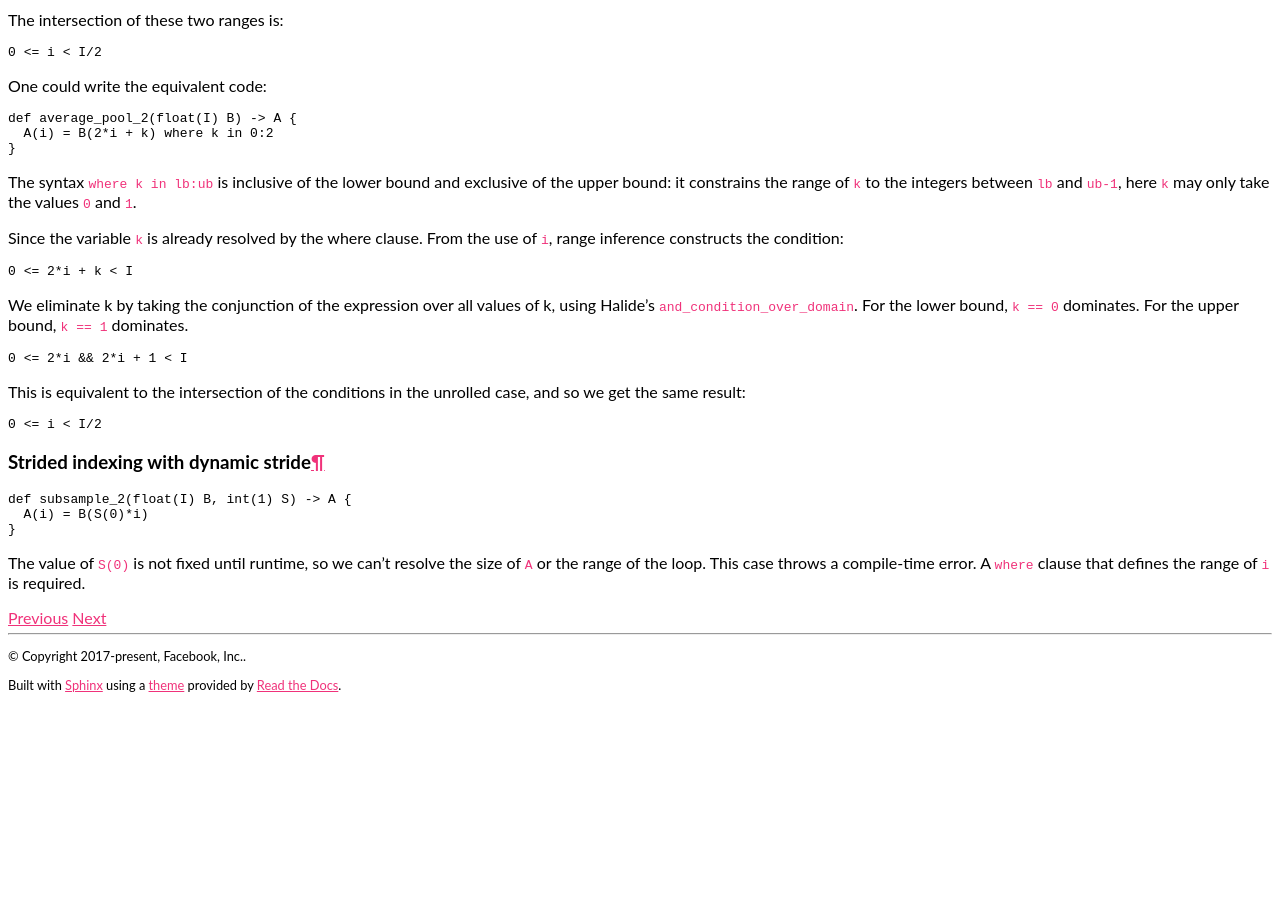
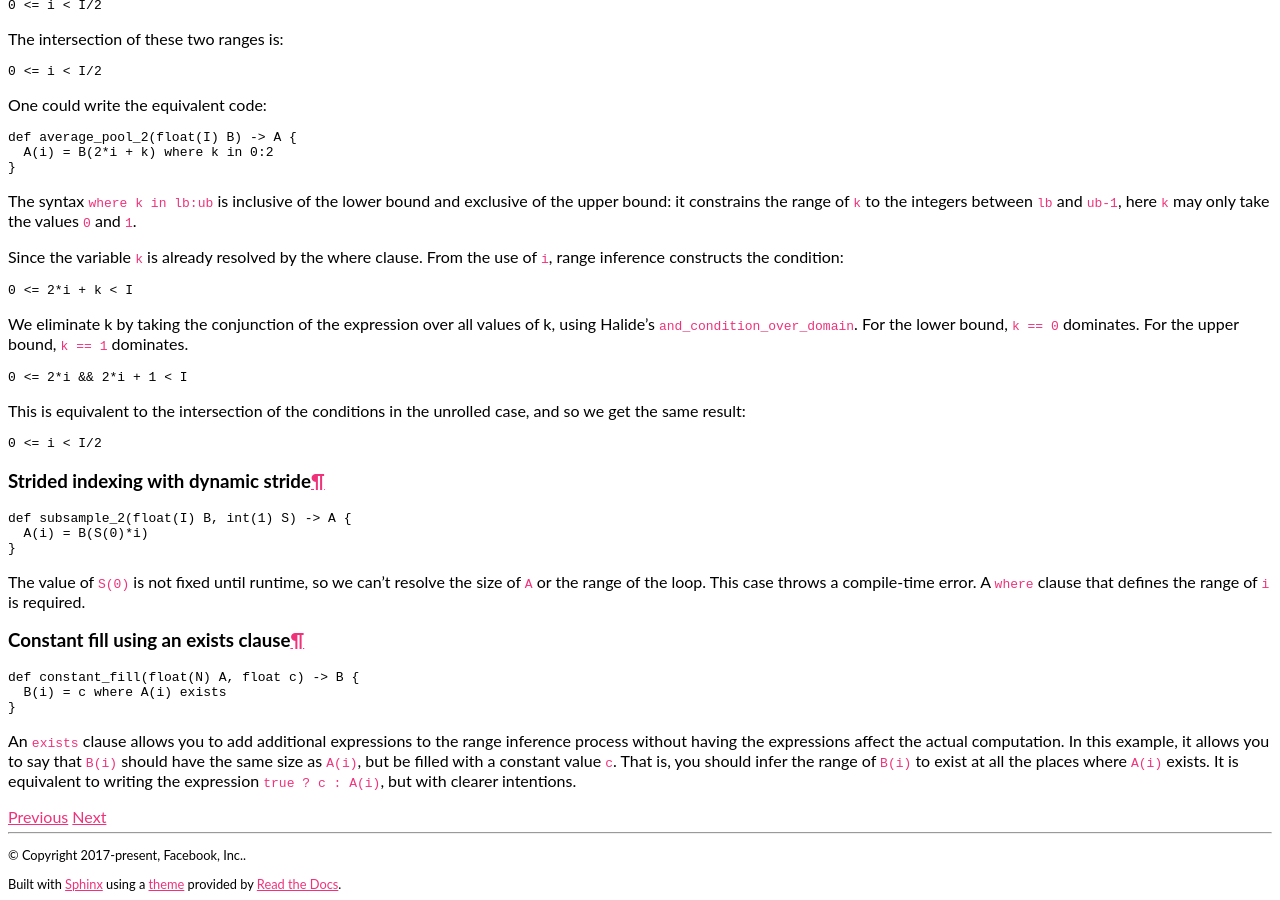
Before and after one commit to facebookresearch/TensorComprehensions, a Sphinx documentation site: the page built from docs/source/inference.rst, in a window 1280 px wide and 900 px high, scrolled down 4298 px. Built offline with Sphinx 7.4.7 and the Read the Docs theme 2.0.0, drawn with Linux system fonts in a browser that asks for light colours; before the commit the page ends 4999 px from its top, so only the background shows below that; some of the changed text lies outside the part shown.

Commit message:
Add docs and address comments

```diff
--- a/docs/source/inference.rst
+++ b/docs/source/inference.rst
@@ -271,3 +271,20 @@
 The value of :code:`S(0)` is not fixed until runtime, so we can't resolve the
 size of :code:`A` or the range of the loop. This case throws a compile-time
 error. A :code:`where` clause that defines the range of :code:`i` is required.
+
+Constant fill using an exists clause
+~~~~~~~~~~~~~~~~~~~~~~~~~~~~~~~~~~~~
+
+.. code::
+
+    def constant_fill(float(N) A, float c) -> B {
+      B(i) = c where A(i) exists
+    }
+
+An :code:`exists` clause allows you to add additional expressions to the range
+inference process without having the expressions affect the actual computation.
+In this example, it allows you to say that :code:`B(i)` should have the same size as
+:code:`A(i)`, but be filled with a constant value :code:`c`.  That is, you should infer the
+range of :code:`B(i)` to exist at all the places where :code:`A(i)` exists.
+It is equivalent to writing the expression :code:`true ? c : A(i)`, but with
+clearer intentions.
```
Also changed, not shown: 2 other files.
